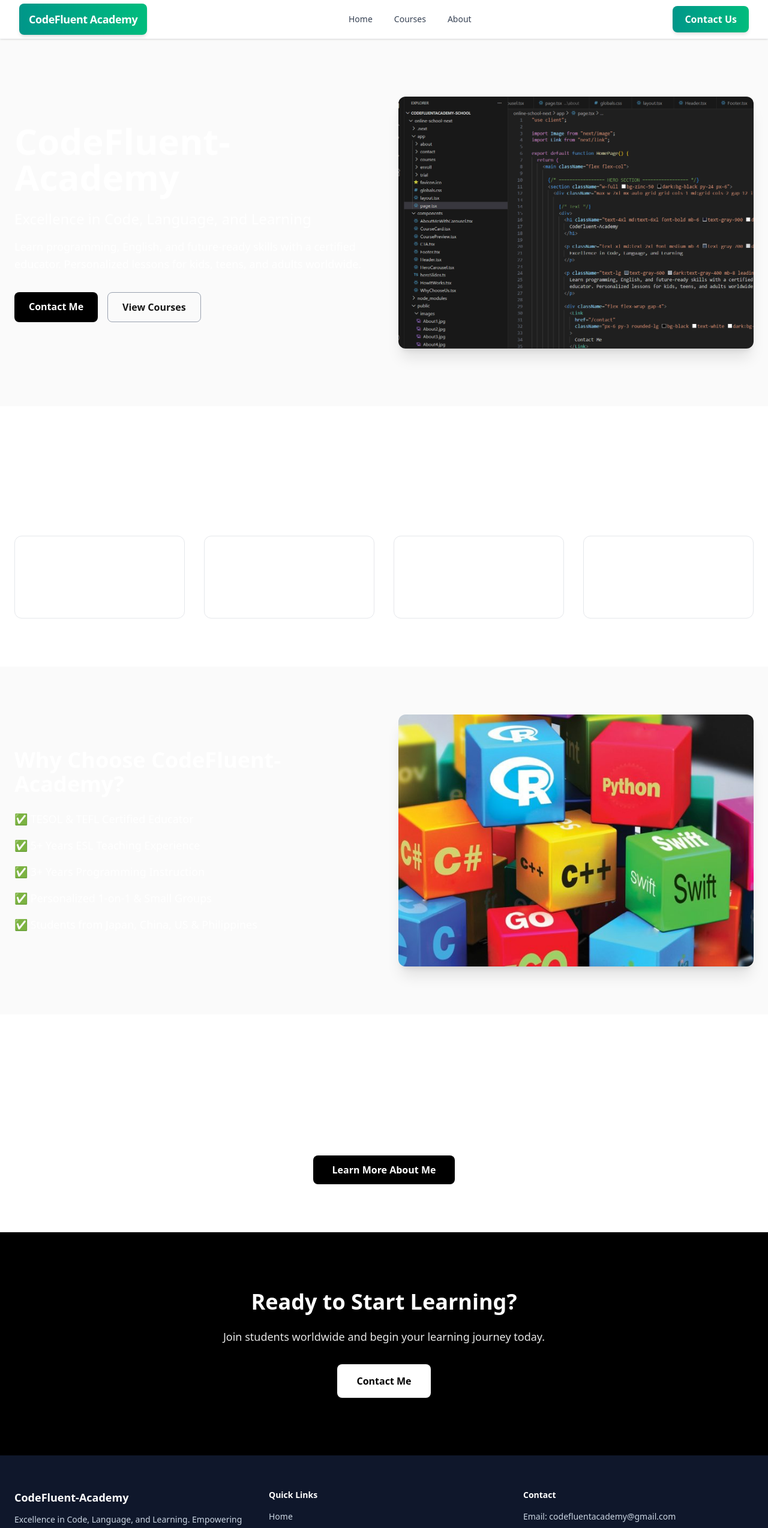
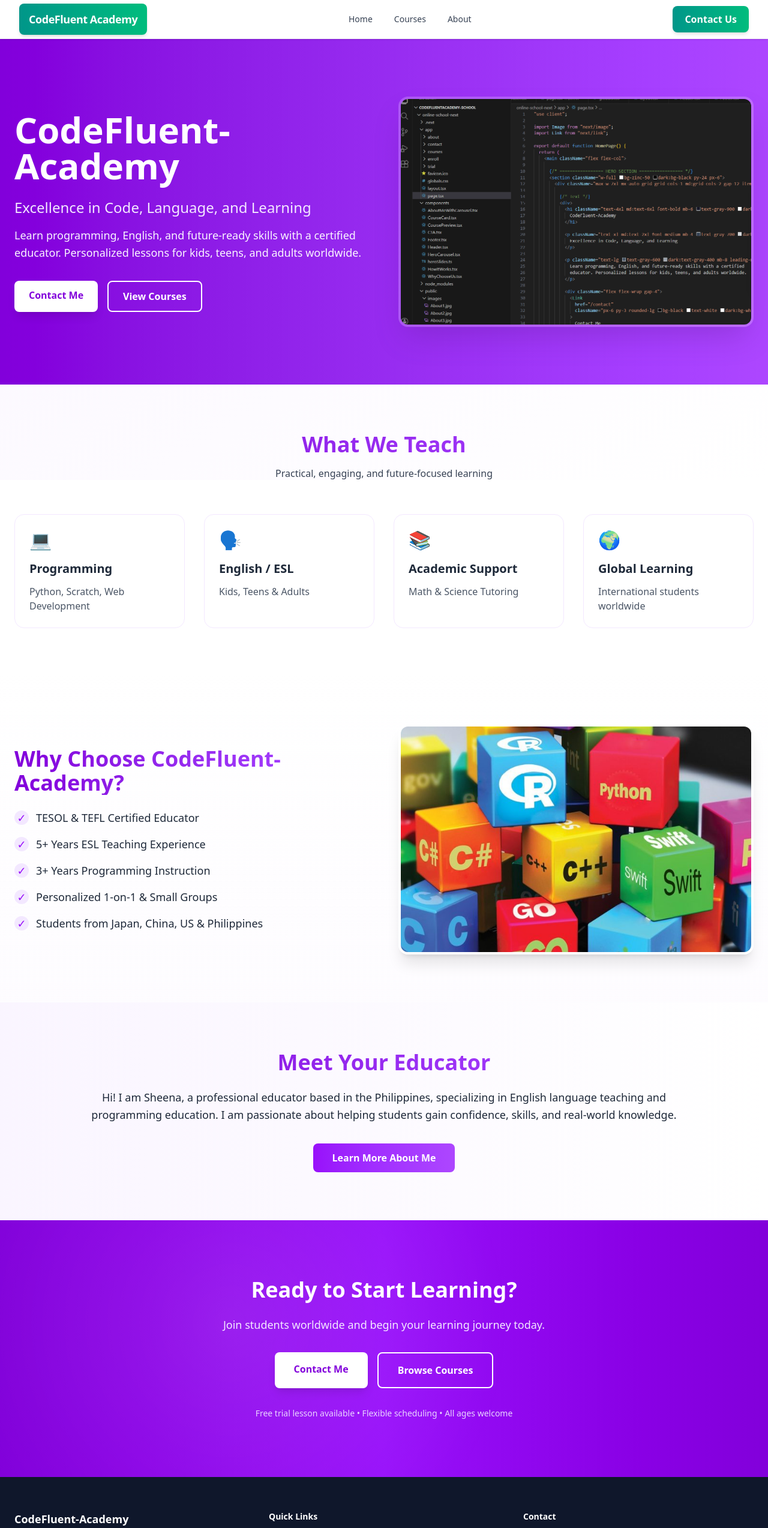
Before and after one commit to codefluentacademy-bot/online-school-next, a Next.js app: page / in a window 1280 px wide. Shown: the top 2547 px of the page at 60% size. Built offline with nearby package versions, Linux system fonts and the light colour scheme.

Commit message:
Updated color scheme to purple for better visibility in light/dark modes

```diff
--- a/app/page.tsx
+++ b/app/page.tsx
@@ -5,23 +5,27 @@ import Link from "next/link";
 
 export default function HomePage() {
   return (
-    <main className="flex flex-col">
+    <main className="flex flex-col min-h-screen">
+      {/* Background Gradient */}
+      <div className="fixed inset-0 bg-gradient-to-br from-purple-50 to-white dark:from-gray-900 dark:via-purple-950/30 dark:to-black -z-10" />
 
       {/* ================= HERO SECTION ================= */}
-      <section className="w-full bg-zinc-50 dark:bg-black py-24 px-6">
-        <div className="max-w-7xl mx-auto grid grid-cols-1 md:grid-cols-2 gap-12 items-center">
+      <section className="w-full py-24 px-6 relative overflow-hidden">
+        {/* Hero background gradient */}
+        <div className="absolute inset-0 bg-gradient-to-r from-purple-700 to-purple-500 dark:from-purple-900 dark:via-purple-800 dark:to-purple-900 -z-10" />
 
+        <div className="max-w-7xl mx-auto grid grid-cols-1 md:grid-cols-2 gap-12 items-center relative z-10">
           {/* Text */}
           <div>
             <h1 className="text-4xl md:text-6xl font-bold mb-6 text-white">
               CodeFluent-Academy
             </h1>
 
-            <p className="text-xl md:text-2xl font-medium mb-4 text-white">
+            <p className="text-xl md:text-2xl font-medium mb-4 text-purple-100">
               Excellence in Code, Language, and Learning
             </p>
 
-            <p className="text-lg text-white mb-8 leading-relaxed">
+            <p className="text-lg text-purple-50 mb-8 leading-relaxed">
               Learn programming, English, and future-ready skills with a certified
               educator. Personalized lessons for kids, teens, and adults worldwide.
             </p>
@@ -29,14 +33,14 @@ export default function HomePage() {
             <div className="flex flex-wrap gap-4">
               <Link
                 href="/contact"
-                className="px-6 py-3 rounded-lg bg-black text-white dark:bg-white dark:text-black font-semibold hover:opacity-90 transition"
+                className="px-6 py-3 rounded-lg bg-white text-purple-700 font-semibold hover:bg-purple-50 hover:scale-105 transition-all shadow-lg"
               >
                 Contact Me
               </Link>
 
               <Link
                 href="/courses"
-    className="px-6 py-3 rounded-lg border border-gray-400 dark:border-gray-600 font-semibold hover:bg-gray-100 dark:hover:bg-gray-800 transition dark:text-white"  // ← ADD dark:text-white HERE
+                className="px-6 py-3 rounded-lg border-2 border-white text-white font-semibold hover:bg-white/10 hover:border-purple-300 transition-all"
               >
                 View Courses
               </Link>
@@ -44,7 +48,7 @@ export default function HomePage() {
           </div>
 
           {/* Image */}
-          <div className="relative w-full h-80 md:h-105 rounded-xl overflow-hidden shadow-xl">
+          <div className="relative w-full h-80 md:h-96 rounded-2xl overflow-hidden shadow-2xl shadow-purple-900/30 border-4 border-white/20">
             <Image
               src="/images/hero.gif"
               alt="Online teaching and programming"
@@ -57,31 +61,32 @@ export default function HomePage() {
       </section>
 
       {/* ================= SERVICES ================= */}
-      <section className="py-20 px-6 bg-white dark:bg-zinc-900">
+      <section className="py-20 px-6 relative">
         <div className="max-w-7xl mx-auto text-center mb-14">
-          <h2 className="text-3xl md:text-4xl font-bold mb-4 text-white">
+          <h2 className="text-3xl md:text-4xl font-bold mb-4 bg-gradient-to-r from-purple-700 to-purple-500 dark:from-purple-400 dark:to-purple-300 bg-clip-text text-transparent">
             What We Teach
           </h2>
-          <p className="text-white">
+          <p className="text-gray-700 dark:text-gray-300">
             Practical, engaging, and future-focused learning
           </p>
         </div>
 
         <div className="max-w-7xl mx-auto grid grid-cols-1 sm:grid-cols-2 lg:grid-cols-4 gap-8">
           {[
-            { title: "Programming", desc: "Python, Scratch, Web Development" },
-            { title: "English / ESL", desc: "Kids, Teens & Adults" },
-            { title: "Academic Support", desc: "Math & Science Tutoring" },
-            { title: "Global Learning", desc: "International students worldwide" },
+            { title: "Programming", desc: "Python, Scratch, Web Development", icon: "💻" },
+            { title: "English / ESL", desc: "Kids, Teens & Adults", icon: "🗣️" },
+            { title: "Academic Support", desc: "Math & Science Tutoring", icon: "📚" },
+            { title: "Global Learning", desc: "International students worldwide", icon: "🌍" },
           ].map((item, i) => (
             <div
               key={i}
-              className="p-6 rounded-xl border border-gray-200 dark:border-gray-700 hover:shadow-lg transition"
+              className="p-6 rounded-2xl bg-white dark:bg-gray-800 border border-purple-100 dark:border-purple-900/50 hover:shadow-xl hover:shadow-purple-100/30 dark:hover:shadow-purple-900/20 hover:-translate-y-1 transition-all duration-300"
             >
-              <h3 className="text-xl font-semibold mb-3 text-white">
+              <div className="text-3xl mb-4">{item.icon}</div>
+              <h3 className="text-xl font-semibold mb-3 text-gray-800 dark:text-white">
                 {item.title}
               </h3>
-              <p className="text-white">
+              <p className="text-gray-600 dark:text-gray-300">
                 {item.desc}
               </p>
             </div>
@@ -90,51 +95,68 @@ export default function HomePage() {
       </section>
 
       {/* ================= WHY CHOOSE US ================= */}
-      <section className="py-20 px-6 bg-zinc-50 dark:bg-black">
+      <section className="py-20 px-6 relative">
+        {/* Background Pattern */}
+        <div className="absolute inset-0 bg-gradient-to-b from-white to-purple-50/30 dark:from-gray-900 dark:to-purple-950/10 -z-10" />
+
         <div className="max-w-7xl mx-auto grid grid-cols-1 md:grid-cols-2 gap-12 items-center">
-
           <div>
-            <h2 className="text-3xl md:text-4xl font-bold mb-6 text-white">
+            <h2 className="text-3xl md:text-4xl font-bold mb-6 bg-gradient-to-r from-purple-700 to-purple-500 dark:from-purple-400 dark:to-purple-300 bg-clip-text text-transparent">
               Why Choose CodeFluent-Academy?
             </h2>
 
-            <ul className="space-y-4 text-lg text-white">
-              <li>✅ TESOL & TEFL Certified Educator</li>
-              <li>✅ 5+ Years ESL Teaching Experience</li>
-              <li>✅ 3+ Years Programming Instruction</li>
-              <li>✅ Personalized 1-on-1 & Small Groups</li>
-              <li>✅ Students from Japan, China, US & Philippines</li>
+            <ul className="space-y-4 text-lg">
+              <li className="flex items-center gap-3 text-gray-800 dark:text-gray-200">
+                <span className="w-6 h-6 bg-purple-100 dark:bg-purple-900 rounded-full flex items-center justify-center text-purple-600 dark:text-purple-300">✓</span>
+                TESOL & TEFL Certified Educator
+              </li>
+              <li className="flex items-center gap-3 text-gray-800 dark:text-gray-200">
+                <span className="w-6 h-6 bg-purple-100 dark:bg-purple-900 rounded-full flex items-center justify-center text-purple-600 dark:text-purple-300">✓</span>
+                5+ Years ESL Teaching Experience
+              </li>
+              <li className="flex items-center gap-3 text-gray-800 dark:text-gray-200">
+                <span className="w-6 h-6 bg-purple-100 dark:bg-purple-900 rounded-full flex items-center justify-center text-purple-600 dark:text-purple-300">✓</span>
+                3+ Years Programming Instruction
+              </li>
+              <li className="flex items-center gap-3 text-gray-800 dark:text-gray-200">
+                <span className="w-6 h-6 bg-purple-100 dark:bg-purple-900 rounded-full flex items-center justify-center text-purple-600 dark:text-purple-300">✓</span>
+                Personalized 1-on-1 & Small Groups
+              </li>
+              <li className="flex items-center gap-3 text-gray-800 dark:text-gray-200">
+                <span className="w-6 h-6 bg-purple-100 dark:bg-purple-900 rounded-full flex items-center justify-center text-purple-600 dark:text-purple-300">✓</span>
+                Students from Japan, China, US & Philippines
+              </li>
             </ul>
           </div>
 
-          <div className="relative w-full h-80 md:h-105 rounded-xl overflow-hidden shadow-xl">
+          <div className="relative w-full h-80 md:h-96 rounded-2xl overflow-hidden shadow-xl border-4 border-white dark:border-gray-800">
             <Image
               src="/images/why-us.jpg"
               alt="Why choose CodeFluent Academy"
               fill
-              className="object-cover"
+              className="object-cover hover:scale-105 transition-transform duration-500"
             />
           </div>
         </div>
       </section>
 
       {/* ================= ABOUT PREVIEW ================= */}
-      <section className="py-20 px-6 bg-white dark:bg-zinc-900">
+      <section className="py-20 px-6 bg-gradient-to-r from-purple-50 to-white dark:from-gray-900 dark:via-purple-950/20 dark:to-black">
         <div className="max-w-5xl mx-auto text-center">
-          <h2 className="text-3xl md:text-4xl font-bold mb-6 text-white">
+          <h2 className="text-3xl md:text-4xl font-bold mb-6 bg-gradient-to-r from-purple-700 to-purple-500 dark:from-purple-400 dark:to-purple-300 bg-clip-text text-transparent">
             Meet Your Educator
           </h2>
 
-          <p className="text-lg text-white leading-relaxed mb-8">
-            Hi! I’m Sheena, a professional educator based in the Philippines,
+          <p className="text-lg text-gray-800 dark:text-gray-200 leading-relaxed mb-8">
+            Hi! I am Sheena, a professional educator based in the Philippines,
             specializing in English language teaching and programming education.
-            I’m passionate about helping students gain confidence, skills,
+            I am passionate about helping students gain confidence, skills,
             and real-world knowledge.
           </p>
 
           <Link
             href="/about"
-            className="inline-block px-8 py-3 rounded-lg bg-black text-white dark:bg-white dark:text-black font-semibold hover:opacity-90 transition"
+            className="inline-block px-8 py-3 rounded-lg bg-gradient-to-r from-purple-600 to-purple-500 text-white font-semibold hover:from-purple-700 hover:to-purple-600 hover:shadow-lg hover:shadow-purple-500/30 transition-all"
           >
             Learn More About Me
           </Link>
@@ -142,20 +164,40 @@ export default function HomePage() {
       </section>
 
       {/* ================= CTA ================= */}
-      <section className="py-24 px-6 bg-black text-white text-center">
-        <h2 className="text-3xl md:text-4xl font-bold mb-6">
+      <section className="py-24 px-6 relative overflow-hidden">
+        {/* Background with gradient - Fixed version */}
+        <div className="absolute inset-0 bg-gradient-to-r from-purple-700 via-purple-600 to-purple-700 -z-20" />
+
+        {/* Alternative: Simpler pattern or remove it entirely */}
+        <div className="absolute inset-0 bg-[radial-gradient(circle_at_30%_40%,rgba(255,255,255,0.1)_0%,transparent_50%)] -z-10" />
+
+        <div className="max-w-4xl mx-auto text-center relative z-10">
+          <h2 className="text-3xl md:text-4xl font-bold mb-6 text-white">
             Ready to Start Learning?
           </h2>
-        <p className="text-lg mb-8 opacity-90">
+          <p className="text-lg mb-8 text-purple-100">
             Join students worldwide and begin your learning journey today.
           </p>
 
+          <div className="flex flex-wrap justify-center gap-4">
             <Link
               href="/contact"
-          className="inline-block px-8 py-4 rounded-lg bg-white text-black font-semibold hover:opacity-90 transition"
+              className="inline-block px-8 py-4 rounded-lg bg-white text-purple-700 font-semibold hover:bg-purple-50 hover:scale-105 transition-all shadow-lg"
             >
               Contact Me
             </Link>
+            <Link
+              href="/courses"
+              className="inline-block px-8 py-4 rounded-lg border-2 border-white text-white font-semibold hover:bg-white/10 hover:border-purple-300 transition-all"
+            >
+              Browse Courses
+            </Link>
+          </div>
+
+          <p className="mt-8 text-purple-200 text-sm">
+            Free trial lesson available • Flexible scheduling • All ages welcome
+          </p>
+        </div>
       </section>
 
     </main>
```
Lines whose indentation alone changed are shown as unchanged.
